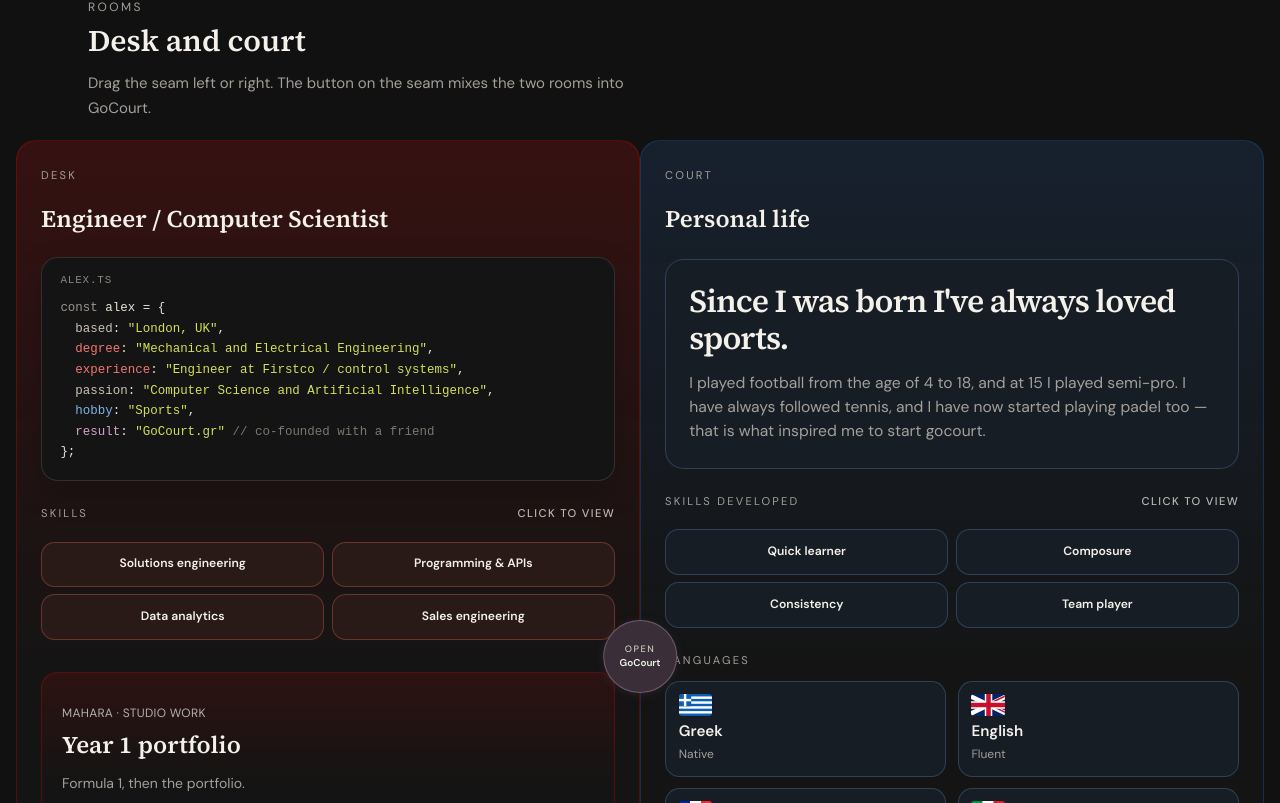
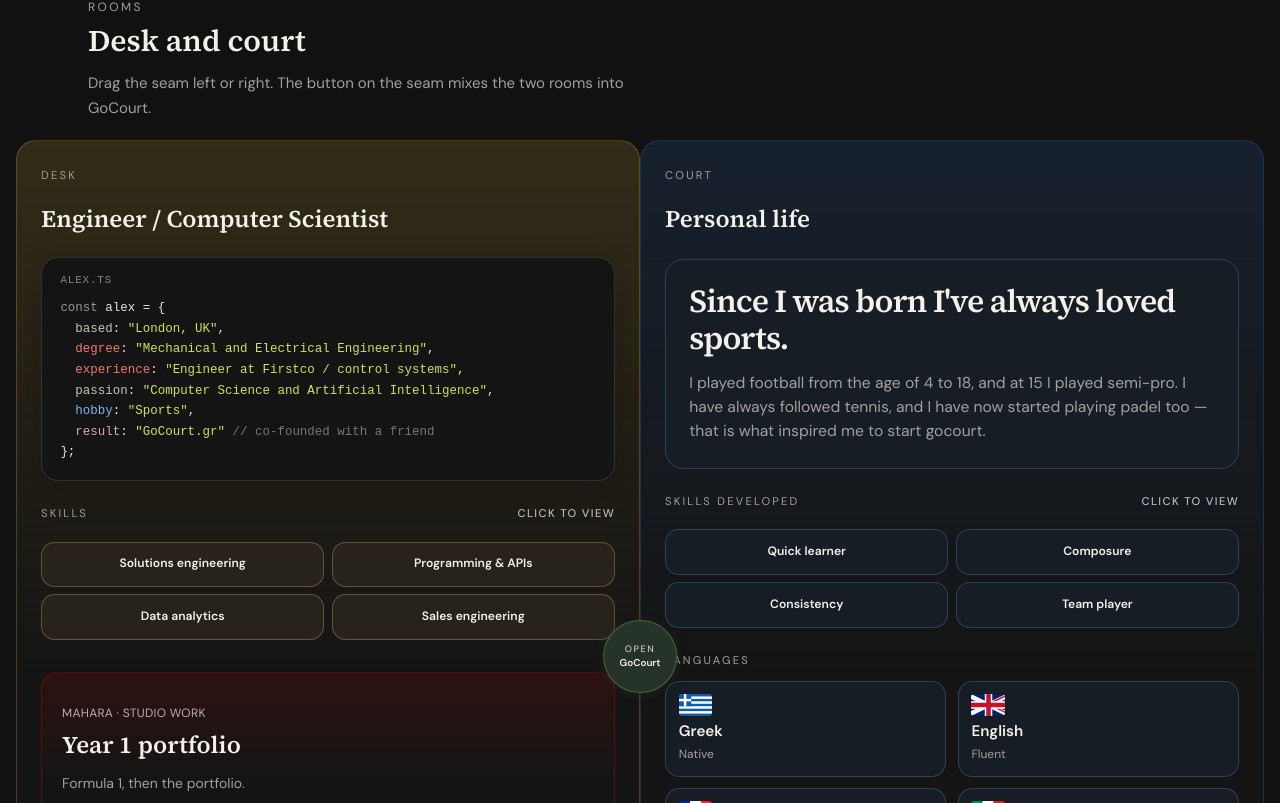
Before and after one commit to alexplds/personal-website, a Next.js app: page / in a window 1280 px wide. Shown: the part 497-1300 px from the top of the page. Built offline with nearby package versions, Linux system fonts and the light colour scheme.

Commit message:
Try yellow desk and green GoCourt
Test wash: Engineer / Computer Scientist is gold instead of red, and the Open GoCourt mix is tennis green.

Co-authored-by: alexandrosplds <Alexandros.polychroniadis@gmail.com>

```diff
--- a/app/globals.css
+++ b/app/globals.css
@@ -710,8 +710,8 @@
 }
 
 .skill-desk .skill-chips li {
-  border: 1px solid color-mix(in oklab, var(--desk-tint, rgb(225 6 0)) 22%, var(--border));
-  background: color-mix(in oklab, var(--card) 88%, rgb(225 6 0));
+  border: 1px solid color-mix(in oklab, var(--desk-tint, rgb(212 168 40)) 22%, var(--border));
+  background: color-mix(in oklab, var(--card) 88%, var(--desk-tint, rgb(212 168 40)));
 }
 
 .skill-court .skill-chips li {
@@ -891,13 +891,9 @@
 }
 
 .rooms-band {
-  --desk-tint: rgb(225 6 0);
+  --desk-tint: rgb(212 168 40);
   --court-tint: rgb(37 99 180);
-  --mix-hue: color-mix(
-    in oklab,
-    color-mix(in oklab, var(--desk-tint) 42%, var(--court-tint)) 86%,
-    white
-  );
+  --mix-hue: color-mix(in oklab, rgb(47 107 60) 86%, white);
   --mix-open: color-mix(in oklab, var(--mix-hue) 38%, transparent);
   --mix-open-face: color-mix(in oklab, var(--mix-hue) 32%, var(--card));
   --mix-open-line: color-mix(in oklab, var(--mix-hue) 46%, var(--border));
```
